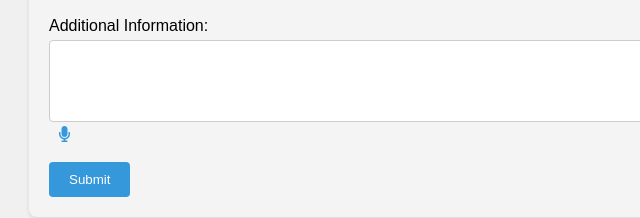
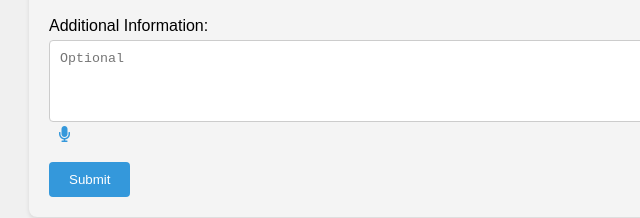
Before and after one commit to userasad04/KaamHaiNa.github.io, a plain HTML site: page index.html in a window 1280 px wide. Shown: the part 333-551 px from the top of the page, 191-831 px from the left. Drawn offline with Linux system fonts and the light colour scheme.

Commit message:
Add files via upload

```diff
--- a/index.html
+++ b/index.html
@@ -95,7 +95,7 @@
             </div>
 
             <label class="language-label" for="additionalInformation" data-english="Additional Information:" data-hindi="अतिरिक्त जानकारी:" data-telugu="అదనపు సమాచారం:">Additional Information:</label>
-            <textarea id="additionalInformation" name="additionalInformation" rows="4"></textarea>
+            <textarea id="additionalInformation" name="additionalInformation" rows="4" placeholder="Optional"></textarea>
             <span class="microphone-icon"><i class="fas fa-microphone"></i></span>
 <!--
             <label class="language-label" for="audioFile" data-english="Audio File:" data-hindi="ऑडियो फ़ाइल:" data-telugu="ఆడియో ఫైల్:"></label>
```
